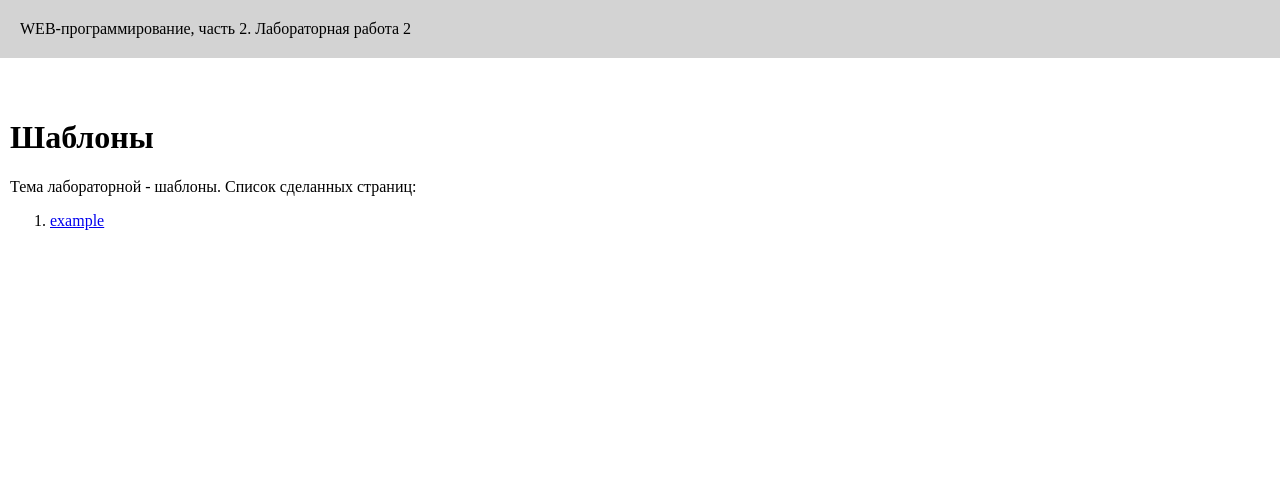
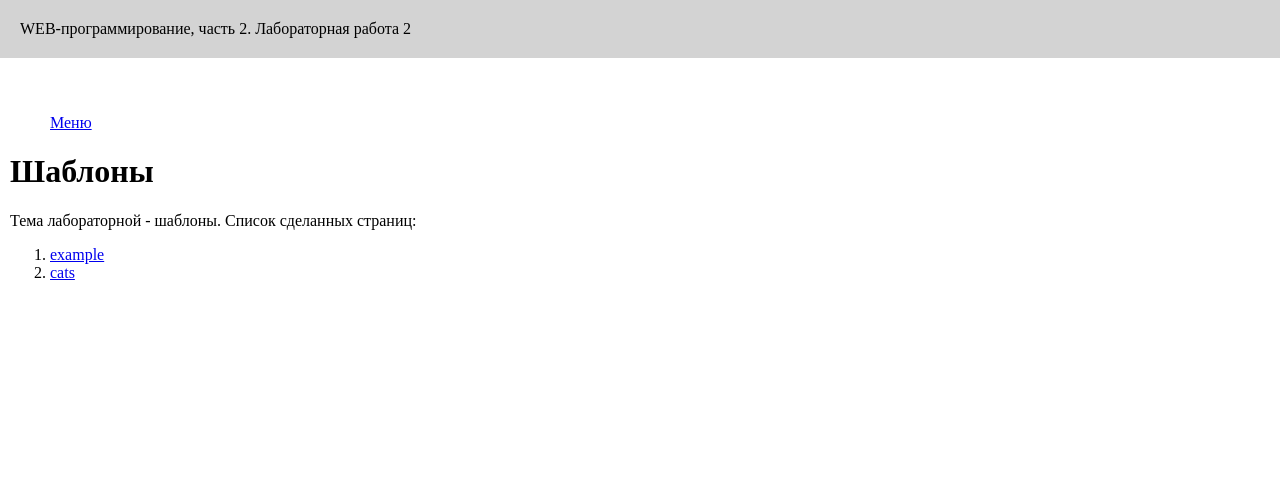
Before and after one commit to Vihuhol26/labs_v2, a Flask app: page /lab2/ in a window 1280 px wide. Shown: the top 479 px of the page. Run offline with Flask 3, Linux system fonts and the light colour scheme.

Commit message:
Добавлены ссылки

```diff
--- a/app.py
+++ b/app.py
@@ -24,6 +24,7 @@ def menu():
 
         <ol>
             <li><a href="http://127.0.0.1:5000/lab1">Первая лабораторная</a></li>
+            <li><a href="http://127.0.0.1:5000/lab2">Вторая лабораторная</a></li>
         </ol>
 
         </main>
--- a/templates/base.html
+++ b/templates/base.html
@@ -12,6 +12,7 @@
     </header>
 
     <main>
+        <ol><a href="http://127.0.0.1:5000/menu">Меню</a></ol>
         {% block main %}{% endblock %}
     </main>
 
--- a/templates/lab2.html
+++ b/templates/lab2.html
@@ -6,8 +6,7 @@
 <h1>Шаблоны</h1>
 <div>Тема лабораторной - шаблоны. Список сделанных страниц:</div>
 <ol>
-    <li>
-        <a href="/lab2/example">example</a>
-    </li>
+    <li><a href="/lab2/example">example</a></li>
+    <li><a href="/lab2/cats">cats</a></li>
 </ol>
 {% endblock %}
```
